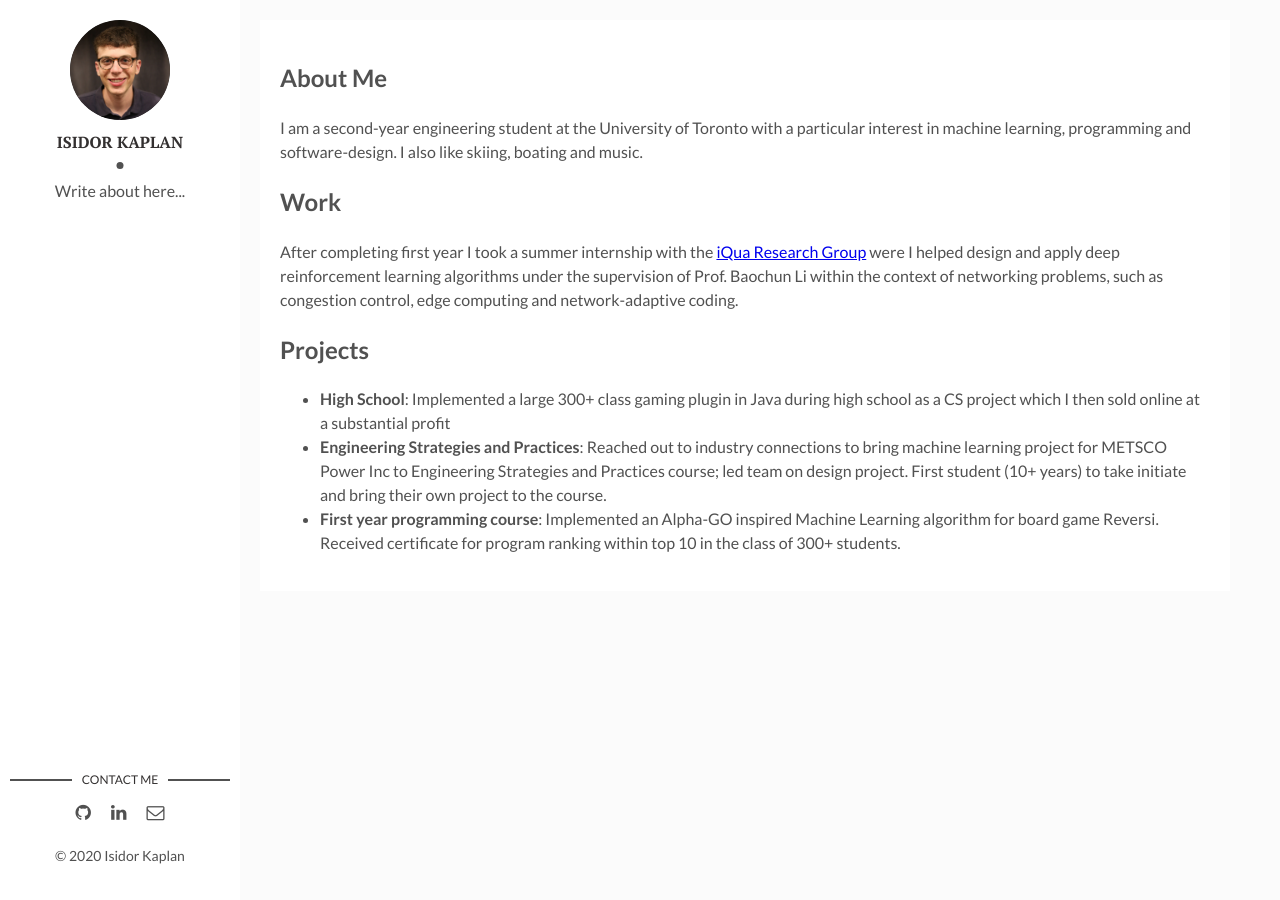
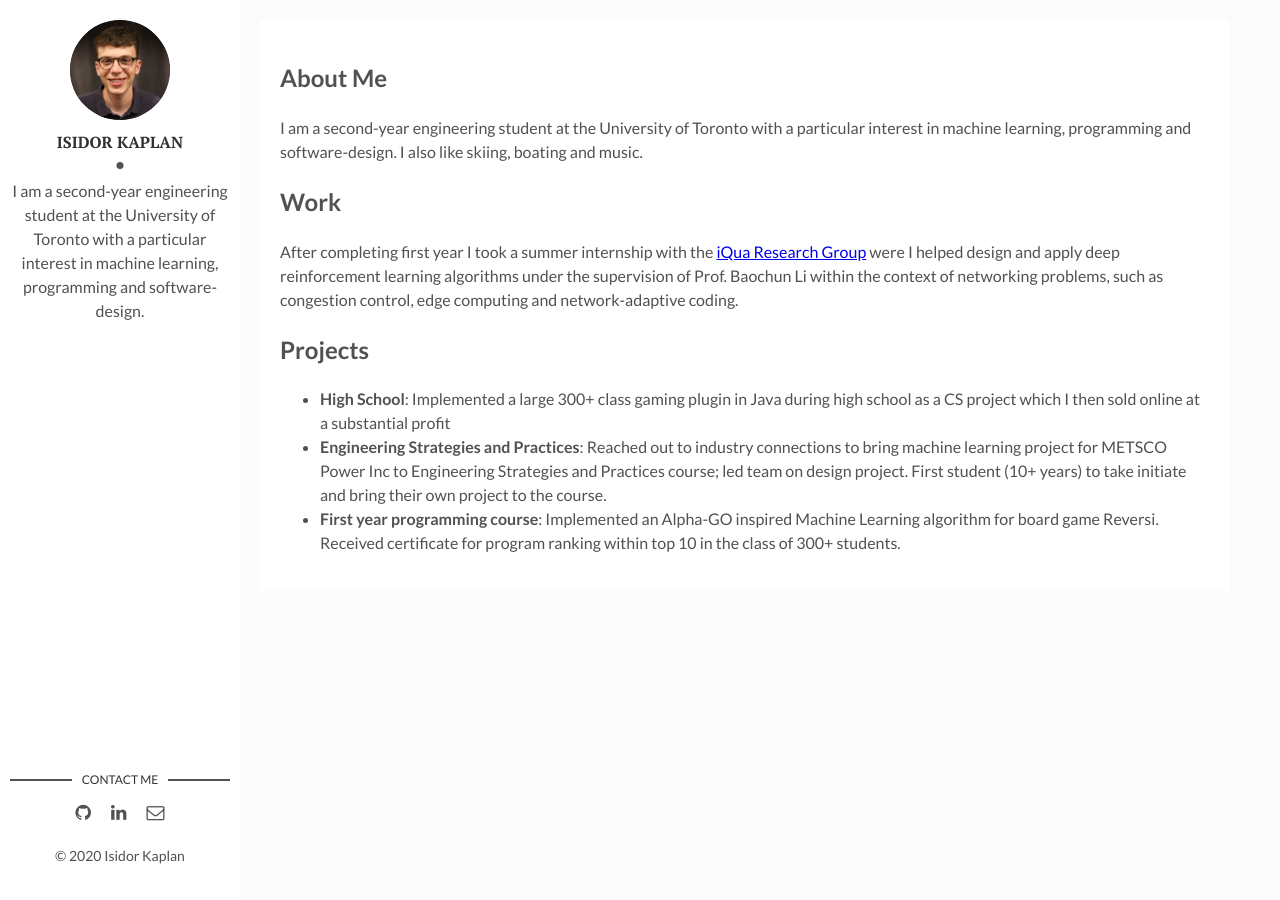
Before and after one commit to isidorjkaplan/isidorjkaplan.github.io, a Jekyll site: the page built from index.md, in a window 1280 px wide. Built offline with Jekyll 4.4.1, drawn with Linux system fonts in a browser that asks for light colours.

Commit message:
Updating website details

```diff
--- a/_config.yml
+++ b/_config.yml
@@ -31,7 +31,7 @@ author:
   name: Isidor Kaplan # add your name
   img: isidorkaplan.jpeg # add your photo
   about: >- # add an about section
-    Write about here...
+    I am a second-year engineering student at the University of Toronto with a particular interest in machine learning, programming and software-design.
 
 # General settings
 general:
```
